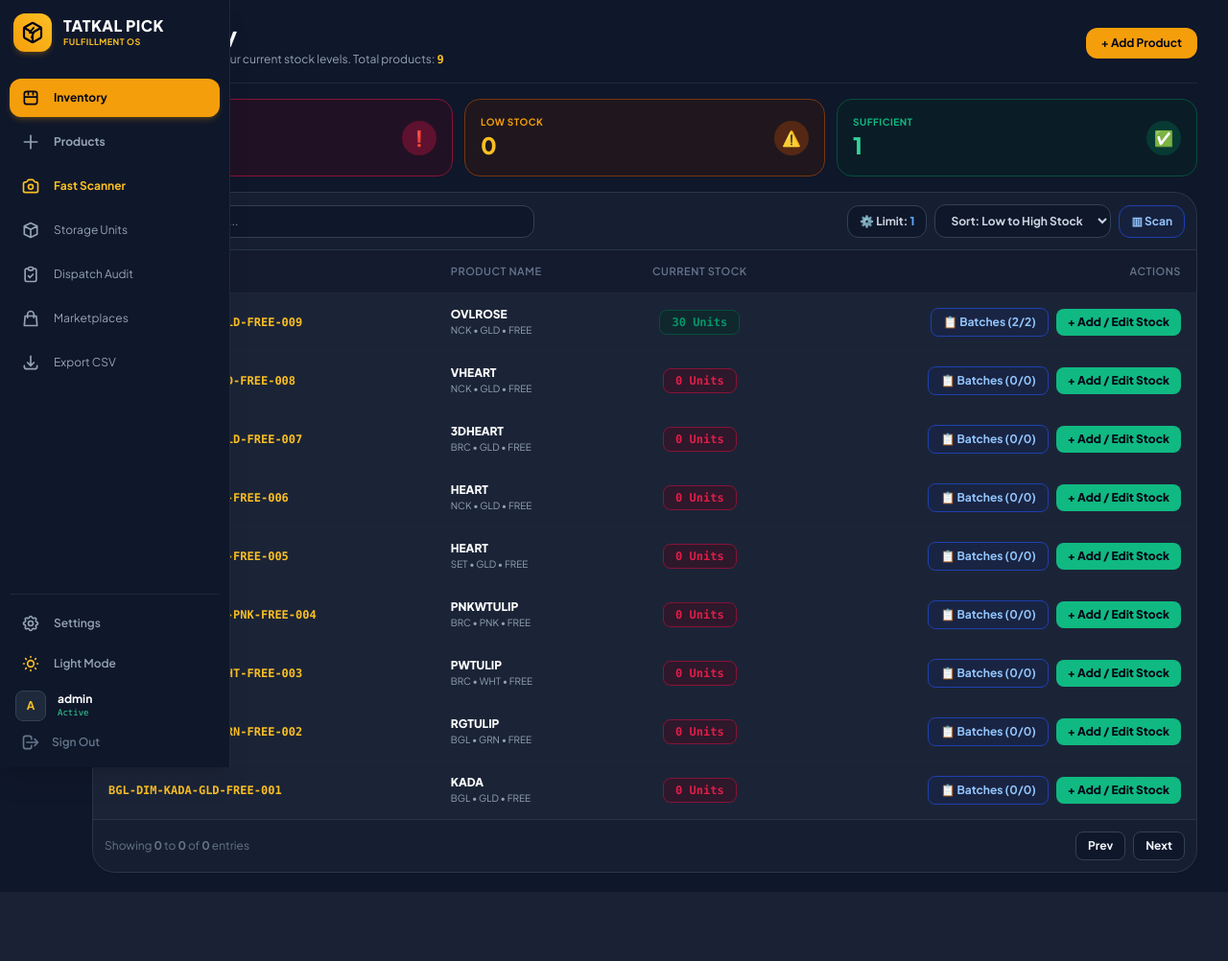
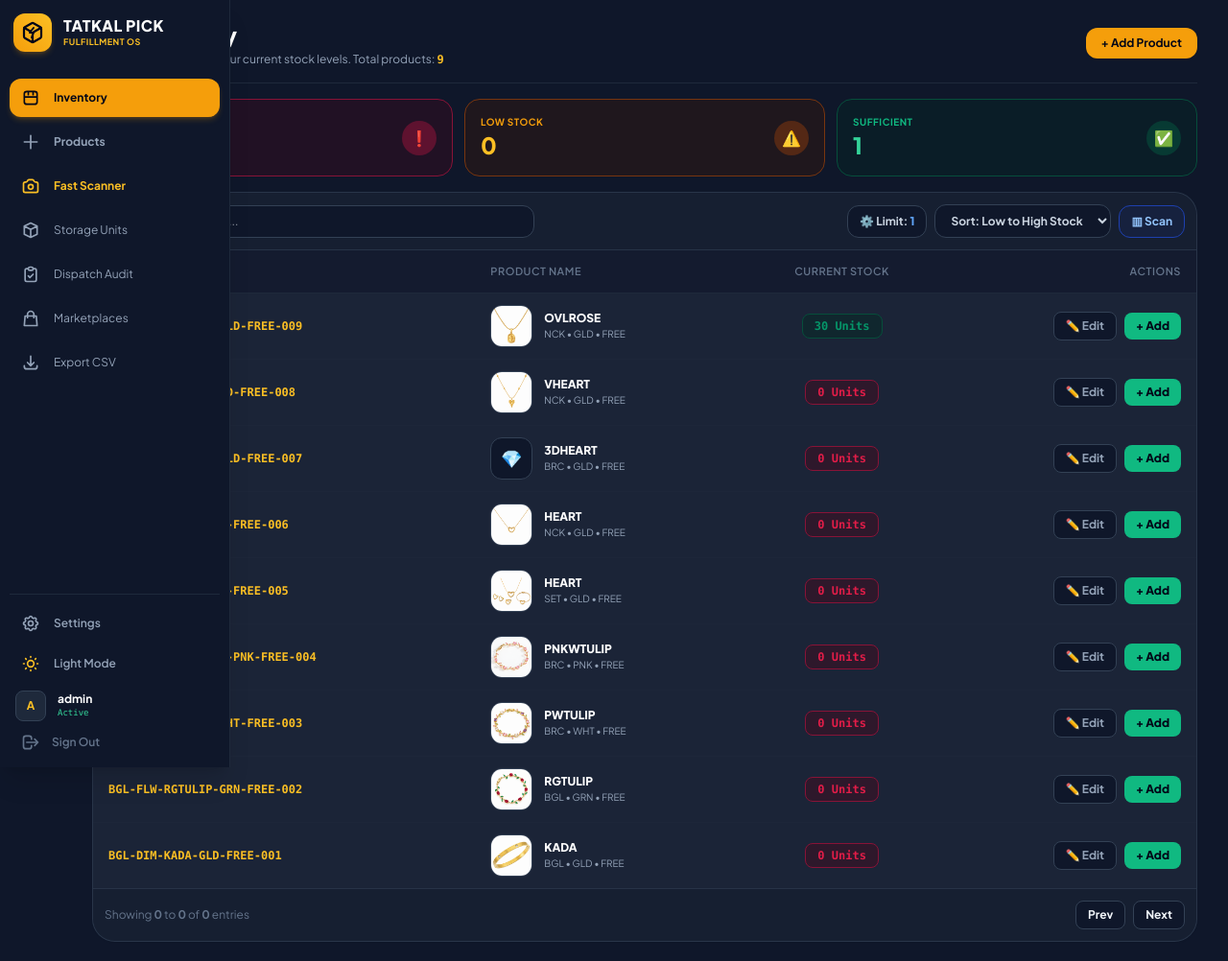
Before and after one commit to mohsinalisheliya/sku_manager, a Django app: page / in a window 1280 px wide. Shown: the whole page at 96% size. Before the commit the page ends 910 px from the top, so only its background shows below. Run offline with Django 5.2, Linux system fonts and the light colour scheme; a user stored in the database is signed in; data comes from the database, SQL or seed files in the repository; some libraries are stand-ins or nearby versions.

Commit message:
auto-save: progress update (08-Oct-2026 05:03:40 PM)

```diff
--- a/templates/sku_manager/inventory.html
+++ b/templates/sku_manager/inventory.html
@@ -85,9 +85,18 @@
                 data-stock="{{ item.stock }}" data-name="{{ item.name|lower }}" data-sku="{{ item.sku|lower }}">
               <td class="py-3.5 px-4 font-mono font-bold text-amber-600 dark:text-amber-400">{{ item.sku }}</td>
 
-              <td class="py-3.5 px-4 font-extrabold text-slate-900 dark:text-white">
-                <div>{{ item.name }}</div>
-                <div class="text-[10px] text-slate-400 font-normal">{{ item.category }} • {{ item.color }} • {{ item.size }}</div>
+              <td class="py-3 px-4">
+                <div class="flex items-center gap-3">
+                  {% if item.image %}
+                    <img src="{{ item.image.url }}" alt="{{ item.name }}" class="w-11 h-11 rounded-xl object-cover border border-slate-200 dark:border-slate-700 shrink-0">
+                  {% else %}
+                    <div class="w-11 h-11 rounded-xl bg-slate-100 dark:bg-slate-900 border border-slate-200 dark:border-slate-700 flex items-center justify-center text-lg shrink-0">💎</div>
+                  {% endif %}
+                  <div>
+                    <div class="font-extrabold text-slate-900 dark:text-white">{{ item.name }}</div>
+                    <div class="text-[10px] text-slate-400 font-normal">{{ item.category }} • {{ item.color }} • {{ item.size }}</div>
+                  </div>
+                </div>
               </td>
 
               <td class="py-3.5 px-4 text-center">
@@ -101,14 +110,14 @@
               </td>
 
               <td class="py-3.5 px-4 text-right space-x-1.5 whitespace-nowrap">
-                <a href="{% url 'product_batches' item.pk %}"
-                   class="inline-flex items-center gap-1 bg-blue-50 hover:bg-blue-100 dark:bg-blue-950/40 text-blue-700 dark:text-blue-300 border border-blue-200 dark:border-blue-800 px-3 py-1.5 rounded-lg font-bold transition">
-                  📋 Batches ({{ item.active_batches }}/{{ item.total_batches }})
-                </a>
+                {% if item.edit_batch_id %}
+                  <a href="{% url 'stock_action' item.pk %}?edit_batch={{ item.edit_batch_id }}"
+                     class="inline-flex items-center gap-1 bg-blue-50 hover:bg-blue-100 dark:bg-blue-950/40 text-blue-700 dark:text-blue-300 border border-blue-200 dark:border-blue-800 px-3 py-1.5 rounded-lg font-bold transition">✏️ Edit</a>
+                {% else %}
+                  <span class="inline-flex items-center gap-1 bg-slate-50 dark:bg-slate-900 text-slate-400 border border-slate-200 dark:border-slate-700 px-3 py-1.5 rounded-lg font-bold cursor-not-allowed" title="No active batch to edit">✏️ Edit</span>
+                {% endif %}
                 <a href="{% url 'stock_action' item.pk %}"
-                   class="inline-flex items-center gap-1 bg-emerald-500 hover:bg-emerald-400 text-slate-950 px-3 py-1.5 rounded-lg font-black transition shadow-xs">
-                  + Add / Edit Stock
-                </a>
+                   class="inline-flex items-center gap-1 bg-emerald-500 hover:bg-emerald-400 text-slate-950 px-3 py-1.5 rounded-lg font-black transition shadow-xs">+ Add</a>
               </td>
             </tr>
           {% empty %}
```
